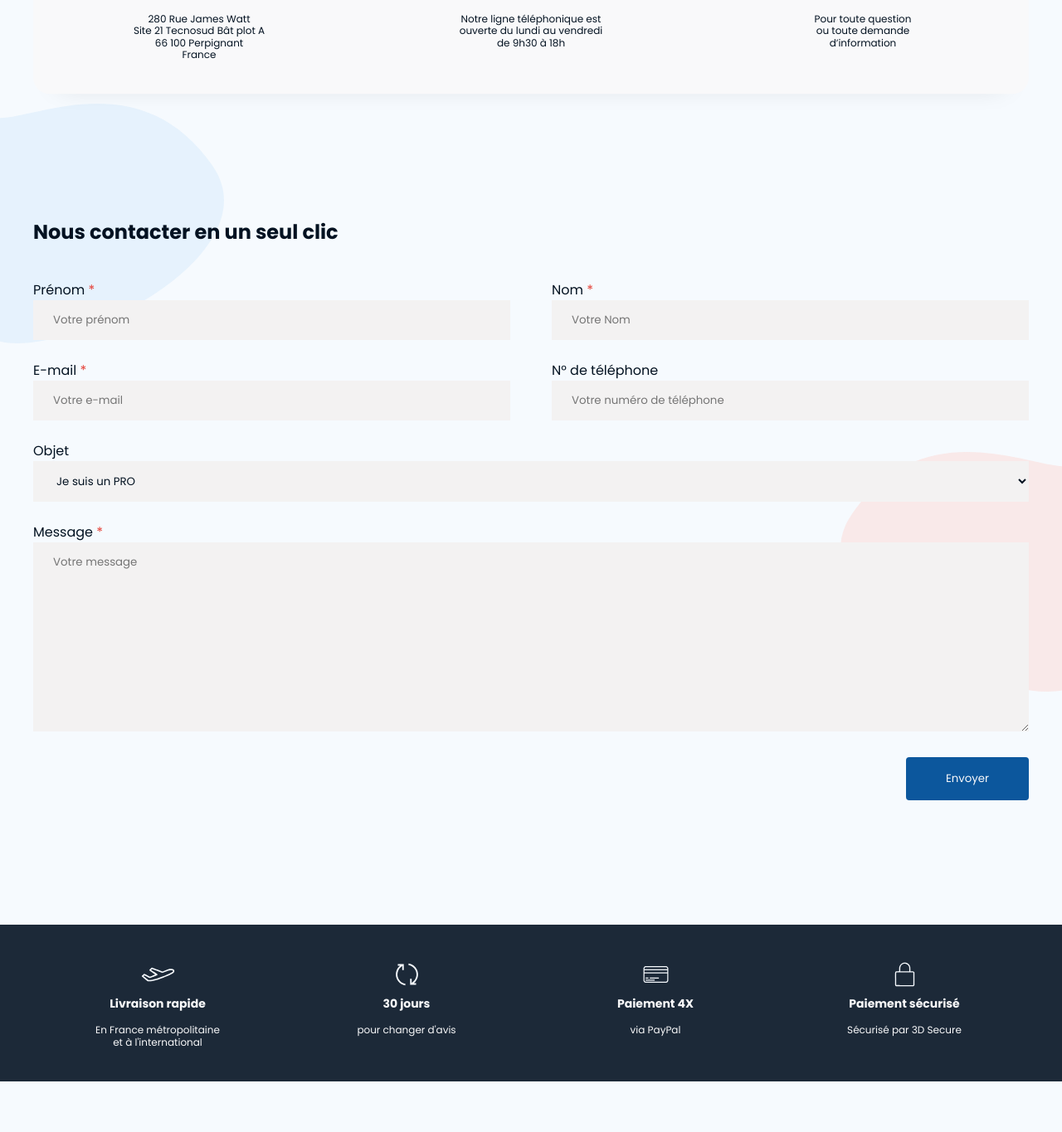
After one commit to LiveCampusProject/SoleCoolerG6, a PHP site: page /contact.php in a window 1280 px wide. The commit adds this page. Shown: the part 965-2330 px from the top of the page at 83% size. Run offline with PHP 8.4, Linux system fonts and the light colour scheme; some libraries are stand-ins or nearby versions.

Commit message:
Contact Page Integrated

```diff
--- /dev/null
+++ b/contact.php
@@ -0,0 +1,175 @@
+<?php
+
+/*
+     *  On définie le path de tout les fichiers nécéssaires et le titre de notre page
+     *  Puis on insère les élements redondants footer nav et header
+     */
+
+$js = "";
+$css = "./css/main.css";
+$titre = "SoleCooler";
+$bodyId = "contact";
+require_once("./inc/head.php");
+require_once("./inc/header.php");
+?>
+
+<main>
+    <div class="container space-arround-m">
+        <h1>Contact & Coordonnées</h1>
+        <p>Des questions ? Une demande ?</p>
+    </div>
+
+    <div>
+        <iframe src="https://www.google.com/maps/embed?pb=!1m14!1m8!1m3!1d11735.525998187966!2d2.9095206!3d42.6638665!3m2!1i1024!2i768!4f13.1!3m3!1m2!1s0x0%3A0x8851953bbdba21b8!2sSolecooler!5e0!3m2!1sen!2sfr!4v1675692172203!5m2!1sen!2sfr" width="100%" height="600" style="border:0;" allowfullscreen="" loading="lazy" referrerpolicy="no-referrer-when-downgrade"></iframe>
+
+        <div class="infos container space-arround-p">
+            <div class="grid">
+                <div class="card">
+                    <svg xmlns="http://www.w3.org/2000/svg" width="59" height="58" viewBox="0 0 59 58" fill="none">
+                        <path d="M4.08686 49.7982C-11.3915 28.5319 20.1135 -12.2732 48.1036 5.27161C83.0913 27.2026 24.4023 77.7103 4.08686 49.7982Z" fill="#E7F3FD" />
+                        <g clip-path="url(#clip0_336_5749)">
+                            <path opacity="0.989" fill-rule="evenodd" clip-rule="evenodd" d="M28.0958 -0.0488281C29.3328 -0.0488281 30.5697 -0.0488281 31.8067 -0.0488281C38.7528 0.956663 43.717 4.63505 46.6993 10.9863C48.1106 14.5021 48.4362 18.1154 47.6758 21.8262C46.6946 25.7136 45.1972 29.392 43.1837 32.8613C39.9931 38.33 36.3472 43.4732 32.2462 48.291C31.7513 48.9325 31.1817 49.4858 30.5372 49.9512C30.1465 49.9512 29.7559 49.9512 29.3653 49.9512C28.7208 49.4858 28.1511 48.9325 27.6563 48.291C23.5552 43.4732 19.9093 38.33 16.7188 32.8613C14.7052 29.392 13.2078 25.7136 12.2266 21.8262C10.9627 14.7068 13.0298 8.7661 18.4278 4.00391C21.2656 1.73875 24.4882 0.387838 28.0958 -0.0488281ZM28.7794 9.0332C32.7789 8.7785 35.8224 10.341 37.9102 13.7207C39.8172 17.8575 39.1824 21.5521 36.0059 24.8047C32.78 27.4124 29.2969 27.803 25.5567 25.9766C21.9177 23.6612 20.4366 20.3572 21.1133 16.0645C22.2258 12.1357 24.7812 9.79199 28.7794 9.0332Z" fill="#0C579D" />
+                        </g>
+                        <defs>
+                            <clipPath id="clip0_336_5749">
+                                <rect width="50" height="50" fill="white" transform="translate(5)" />
+                            </clipPath>
+                        </defs>
+                    </svg>
+
+                    <p>SoleCooler</p>
+                    <p>
+                        280 Rue James Watt
+                        <br>
+                        Site 21 Tecnosud Bât plot A
+                        <br>
+                        66 100 Perpignant
+                        <br>
+                        France
+                    </p>
+
+                </div>
+
+                <div class="card">
+                    <svg xmlns="http://www.w3.org/2000/svg" width="59" height="57" viewBox="0 0 59 57" fill="none">
+                        <path d="M4.08686 48.7982C-11.3915 27.5319 20.1135 -13.2732 48.1036 4.27161C83.0913 26.2026 24.4023 76.7103 4.08686 48.7982Z" fill="#E7F3FD" />
+                        <g clip-path="url(#clip0_336_5750)">
+                            <path opacity="0.99" fill-rule="evenodd" clip-rule="evenodd" d="M12.0762 -0.0488281C15.722 -0.0488281 19.3679 -0.0488281 23.0137 -0.0488281C24.9003 0.520265 25.9583 1.78979 26.1875 3.75977C26.2041 7.03272 26.7249 10.2229 27.75 13.3301C27.9175 14.3632 27.7548 15.3397 27.2617 16.2598C25.6711 18.3181 24.0923 20.3851 22.5254 22.4609C24.7654 26.85 27.8579 30.5284 31.8027 33.4961C33.2972 34.5337 34.8434 35.494 36.4414 36.377C38.4108 34.8633 40.3802 33.3496 42.3496 31.8359C43.0915 31.3654 43.9053 31.1213 44.791 31.1035C46.6117 31.5098 48.4347 31.9167 50.2598 32.3242C52.1065 32.5828 53.962 32.7456 55.8262 32.8125C57.439 33.2698 58.4807 34.2952 58.9512 35.8887C58.9512 39.5345 58.9512 43.1804 58.9512 46.8262C58.4629 48.4212 57.4212 49.4629 55.8262 49.9512C54.5892 49.9512 53.3522 49.9512 52.1152 49.9512C36.1136 48.5021 23.8577 41.0152 15.3477 27.4902C11.5822 21.0857 9.45008 14.1847 8.95117 6.78711C8.95117 5.55013 8.95117 4.31315 8.95117 3.07617C9.43945 1.48112 10.4811 0.439453 12.0762 -0.0488281Z" fill="#0C579D" />
+                        </g>
+                        <defs>
+                            <clipPath id="clip0_336_5750">
+                                <rect width="50" height="50" fill="white" transform="translate(9)" />
+                            </clipPath>
+                        </defs>
+                    </svg>
+
+                    <p>+33 (0)7 56 99 85 04</p>
+                    <p>
+                        Notre ligne téléphonique est
+                        <br>
+                        ouverte du lundi au vendredi
+                        <br>
+                        de 9h30 à 18h
+                    </p>
+
+                </div>
+
+                <div class="card">
+                    <svg xmlns="http://www.w3.org/2000/svg" width="67" height="58" viewBox="0 0 67 58" fill="none">
+                        <path d="M4.08674 49.7989C-11.3916 28.5326 28.5099 -12.5438 56.5 5.00096C91.4877 26.9319 24.4022 77.711 4.08674 49.7989Z" fill="#E7F3FD" />
+                        <g clip-path="url(#clip0_336_5751)">
+                            <path opacity="0.992" fill-rule="evenodd" clip-rule="evenodd" d="M55.9512 9.81446C55.9512 10.4655 55.9512 11.1165 55.9512 11.7676C55.6692 12.8498 55.0833 13.745 54.1934 14.4531C47.3574 19.0105 40.5215 23.5677 33.6855 28.125C31.8626 29.2317 30.0397 29.2317 28.2168 28.125C21.3809 23.5677 14.5449 19.0105 7.70898 14.4531C6.81907 13.745 6.23313 12.8498 5.95117 11.7676C5.95117 11.1165 5.95117 10.4655 5.95117 9.81446C6.50804 7.87438 7.77758 6.68622 9.75977 6.25C23.8874 6.1849 38.0149 6.1849 52.1426 6.25C54.1236 6.68571 55.3932 7.87385 55.9512 9.81446Z" fill="#0C579D" />
+                            <path opacity="0.994" fill-rule="evenodd" clip-rule="evenodd" d="M5.95117 16.6504C13.0265 21.3325 20.0903 26.0362 27.1426 30.7617C29.6816 32.1289 32.2207 32.1289 34.7598 30.7617C41.812 26.0362 48.8758 21.3325 55.9512 16.6504C55.9512 24.4629 55.9512 32.2754 55.9512 40.0879C55.3932 42.0285 54.1236 43.2166 52.1426 43.6523C38.0149 43.7175 23.8874 43.7175 9.75977 43.6523C7.77758 43.2161 6.50804 42.0279 5.95117 40.0879C5.95117 32.2754 5.95117 24.4629 5.95117 16.6504Z" fill="#0C579D" />
+                        </g>
+                        <defs>
+                            <clipPath id="clip0_336_5751">
+                                <rect width="50" height="50" fill="white" transform="translate(6)" />
+                            </clipPath>
+                        </defs>
+                    </svg>
+
+                    <p>info@solecooler.com</p>
+                    <p>
+                        Pour toute question
+                        <br>
+                        ou toute demande
+                        <br>
+                        d’information
+                    </p>
+
+                </div>
+            </div>
+        </div>
+    </div>
+
+    <div class="container">
+        <h2 class="space-arround-m">Nous contacter en un seul clic</h2>
+
+        <form id="contact-form" action="">
+
+            <div class="input">
+                <label>
+                    <div>Prénom <span class="req">*</span></div>
+                    <input type="text" name="firstname" id="firstname" placeholder="Votre prénom" require>
+                </label>
+            </div>
+
+            <div class="input">
+                <label>
+                    <div>Nom <span class="req">*</span></div>
+                    <input type="text" name="lastname" id="lastname" placeholder="Votre Nom" require>
+                </label>
+            </div>
+
+            <div class="input">
+                <label>
+                    <div>E-mail <span class="req">*</span></div>
+                    <input type="email" name="email" id="email" placeholder="Votre e-mail" require>
+                </label>
+            </div>
+
+            <div class="input">
+                <label>
+                    <div>N° de téléphone</div>
+                    <input type="tel" name="tel" id="tel" placeholder="Votre numéro de téléphone">
+                </label>
+            </div>
+
+            <div class="input">
+                <label>
+                    <div>Objet</div>
+                    <select name="object" id="object">
+                        <option value="pro">Je suis un PRO</option>
+                        <option value="informations">Demande d'informations</option>
+                    </select>
+                </label>
+            </div>
+
+            <div class="input">
+                <label>
+                    <div>Message <span class="req">*</span></div>
+                    <textarea name="message" id="message" cols="30" rows="10" placeholder="Votre message" require></textarea>
+                </label>
+            </div>
+
+            <div>
+                <input class="button-2" type="submit" value="Envoyer">
+            </div>
+        </form>
+    </div>
+
+
+    <svg xmlns="http://www.w3.org/2000/svg" width="270" height="289" viewBox="0 0 270 289" fill="none">
+      <path opacity="0.8" d="M256.224 74.9165C171.241 -47.8657 44.7927 17.2534 0 17.2534V150.5V286.754C83.6492 307.346 330.577 182.341 256.224 74.9165Z" fill="#E3F0FD" />
+    </svg>
+
+    <svg xmlns="http://www.w3.org/2000/svg" width="267" height="289" viewBox="0 0 267 289" fill="none">
+      <path opacity="0.8" d="M270 17.2534V286.754C186.351 307.346 -60.577 182.341 13.7762 74.9165C98.7591 -47.8658 225.207 17.2533 270 17.2534Z" fill="#FBE5E4" />
+    </svg>
+
+
+</main>
+
+<?php
+require_once("./inc/footer.php");
+?>
--- a/css/_colors.scss
+++ b/css/_colors.scss
@@ -3,6 +3,7 @@ $red: #E54138;
 
 $black: #031221;
 $white: #F9F9FA;
+$gray: #F3F2F2;
 
 $color-bg: #F6FAFE;
 $color-separator: #1C2938;
--- a/css/_fonts.scss
+++ b/css/_fonts.scss
@@ -6,6 +6,7 @@
 // Init
 * {
     font-family: 'Poppins', sans-serif;
+    color: $black;
 }
 
 
--- a/css/_init.scss
+++ b/css/_init.scss
@@ -7,7 +7,12 @@
 
 body {
     background-color: $color-bg;
+}
+
+body,
+html {
     overflow-x: hidden;
+    width: 100vw;
 }
 
 ul {
--- a/css/main.css
+++ b/css/main.css
@@ -2,6 +2,7 @@
 @import url("https://fonts.googleapis.com/css2?family=Oxygen:wght@300;400;700&display=swap");
 * {
   font-family: "Poppins", sans-serif;
+  color: #031221;
 }
 
 @-webkit-keyframes wavesEffectLeft {
@@ -68,7 +69,12 @@
 
 body {
   background-color: #F6FAFE;
+}
+
+body,
+html {
   overflow-x: hidden;
+  width: 100vw;
 }
 
 ul {
@@ -403,6 +409,8 @@ h2.h2-tiny {
 
 footer #reassurance {
   background-color: #1C2938;
+}
+footer #reassurance * {
   color: #F9F9FA;
 }
 footer #reassurance .points .grid {
@@ -666,6 +674,9 @@ footer .copyright p {
   background-size: cover;
   text-align: center;
 }
+#index #solecooler * {
+  color: #F9F9FA;
+}
 #index #solecooler div {
   width: 50%;
   color: #F9F9FA;
@@ -754,4 +765,110 @@ footer .copyright p {
     flex-direction: column-reverse;
     gap: 50px;
   }
+}
+
+body:not(#index) main {
+  margin-top: 250px;
+}
+
+#contact .infos {
+  transform: translateY(-50%);
+  background: #F9F9FA;
+  border-radius: 20px;
+  box-shadow: 0 20px 30px -30px rgba(0, 0, 0, 0.15);
+}
+#contact .infos .grid {
+  grid-template-columns: repeat(3, 1fr) !important;
+  display: grid;
+  grid-template-columns: repeat(4, 1fr);
+  text-align: center;
+}
+@media (max-width: 768px) {
+  #contact .infos .grid {
+    grid-template-columns: repeat(2, 1fr);
+  }
+}
+@media (max-width: 768px) {
+  #contact .infos .grid .card {
+    padding: 16px 0;
+  }
+}
+#contact .infos .grid .card > svg {
+  height: 40px;
+}
+#contact .infos .grid .card > p {
+  line-height: 120%;
+}
+#contact .infos .grid .card > p:first-of-type {
+  font-size: 14px;
+  font-weight: bold;
+}
+#contact .infos .grid .card > p:last-of-type {
+  font-size: 12px;
+  font-weight: 400;
+  margin-top: 16px;
+}
+@media (max-width: 768px) {
+  #contact .infos .grid {
+    grid-template-columns: repeat(1, 1fr) !important;
+  }
+}
+#contact form#contact-form {
+  display: grid;
+  grid-template-columns: repeat(2, 1fr);
+  grid-template-areas: "prenom nom" "email tel" "objet objet" "message message" ". submit";
+  gap: 24px 50px;
+  margin-bottom: 150px;
+}
+@media (max-width: 768px) {
+  #contact form#contact-form {
+    display: block;
+  }
+}
+@media (max-width: 768px) {
+  #contact form#contact-form > div.input {
+    margin-bottom: 16px;
+  }
+}
+#contact form#contact-form > div.input input,
+#contact form#contact-form > div.input select,
+#contact form#contact-form > div.input textarea {
+  width: 100%;
+  padding: 14px 24px;
+  background-color: #F3F2F2;
+  border: none;
+}
+#contact form#contact-form > div.input:nth-of-type(5) {
+  grid-area: objet;
+}
+#contact form#contact-form > div.input:nth-of-type(6) {
+  grid-area: message;
+}
+#contact form#contact-form > div.input .req {
+  color: #E54138;
+}
+#contact form#contact-form > div:last-of-type {
+  grid-area: submit;
+}
+#contact form#contact-form > div:last-of-type input[type=submit] {
+  grid-area: submit;
+  width: -webkit-fit-content;
+  width: -moz-fit-content;
+  width: fit-content;
+  float: right;
+  border: none;
+}
+#contact main {
+  position: relative;
+}
+#contact main > svg {
+  position: absolute;
+  z-index: -1;
+}
+#contact main > svg:first-of-type {
+  top: 50%;
+}
+#contact main > svg:last-of-type {
+  top: 75%;
+  right: 0;
 }/*# sourceMappingURL=main.css.map */
--- a/css/main.scss
+++ b/css/main.scss
@@ -1,7 +1,7 @@
 // Variables
 @import '_variables';
+@import '_colors';
 @import '_fonts';
-@import '_colors';
 @import '_animations';
 @import '_responsive';
 @import '_init';
@@ -16,3 +16,4 @@
 @import 'pages/footer';
 @import 'pages/home';
 @import 'pages/page';
+@import 'pages/contact';
--- /dev/null
+++ b/css/pages/contact.scss
@@ -0,0 +1,91 @@
+#contact {
+    .infos {
+        transform: translateY(-50%);
+        background: $white;
+        border-radius: 20px;
+        box-shadow: 0 20px 30px -30px rgba(0, 0, 0, .15);
+
+        .grid {
+            grid-template-columns: repeat(3, 1fr) !important;
+            @include grid;
+
+            @media (max-width: $mobile) {
+                grid-template-columns: repeat(1, 1fr) !important;
+            }
+        }
+    }
+
+    form#contact-form {
+        display: grid;
+        grid-template-columns: repeat(2, 1fr);
+        grid-template-areas:
+            "prenom nom"
+            "email tel"
+            "objet objet"
+            "message message"
+            ". submit";
+        gap: 24px 50px;
+
+        margin-bottom: 150px;
+
+        @media (max-width: $mobile) {
+            display: block;
+        }
+
+        >div.input {
+            @media (max-width: $mobile) {
+                margin-bottom: 16px;
+            }
+
+            input,
+            select,
+            textarea {
+                width: 100%;
+                padding: 14px 24px;
+                background-color: $gray;
+                border: none;
+            }
+
+            &:nth-of-type(5) {
+                grid-area: objet;
+            }
+
+            &:nth-of-type(6) {
+                grid-area: message;
+            }
+
+            .req {
+                color: $red;
+            }
+        }
+
+        >div:last-of-type {
+            grid-area: submit;
+
+            input[type=submit] {
+                grid-area: submit;
+                width: fit-content;
+                float: right;
+                border: none;
+            }
+        }
+    }
+
+    main {
+        position: relative;
+
+        >svg {
+            position: absolute;
+            z-index: -1;
+
+            &:first-of-type {
+                top: 50%;
+            }
+
+            &:last-of-type {
+                top: 75%;
+                right: 0;
+            }
+        }
+    }
+}
--- a/css/pages/footer.scss
+++ b/css/pages/footer.scss
@@ -1,7 +1,10 @@
 footer {
     #reassurance {
         background-color: $color-separator;
-        color: $white;
+
+        * {
+            color: $white;
+        }
 
         .points {
             .grid {
--- a/css/pages/home.scss
+++ b/css/pages/home.scss
@@ -173,6 +173,10 @@
         background-size: cover;
         text-align: center;
 
+        * {
+            color: $white;
+        }
+
         div {
             width: 50%;
             color: $white;
--- a/css/pages/page.scss
+++ b/css/pages/page.scss
@@ -1,5 +1,7 @@
-
-
-// body {
-//     background-color: $blue;
-// }
+body {
+    &:not(#index) {
+        main {
+            margin-top: 250px;
+        }
+    }
+}
--- /dev/null
+++ b/inc/breadcrumb.php
@@ -0,0 +1,4 @@
+<section id="breadcrumb">
+    Accueil > <b>Climfeet</b>
+    <!-- Accueil > <b><?= $actualPage ?></b> -->
+</section>
--- a/inc/header.php
+++ b/inc/header.php
@@ -1,6 +1,5 @@
 <?php
 session_start();
-  if (!isset($_SESSION['loggedin'])):
 ?>
 
 
@@ -27,7 +26,7 @@
                     <li><a href="#">Notre technologie</a></li>
                     <li><a href="#">Nos histoire</a></li>
                     <li><a href="#">Actualités</a></li>
-                <li><a href="#">Contact</a></li>
+                    <li><a href="./contact.php">Contact</a></li>
                 </ul>
             </nav>
             <!-- End Main Nav -->
@@ -35,7 +34,11 @@
             <!-- Icons -->
             <div id="icons">
                 <ul>
-                <li><a href="#"><img src="./assets/img/icons/icon_user.svg" width="25" alt="Mon compte"></a></li>
+                    <li>
+                        <a href="<?php if (!isset($_SESSION['loggedin'])) echo './login.php'; ?>">
+                            <img src="./assets/img/icons/icon_user.svg" width="25" alt="Mon compte">
+                        </a>
+                    </li>
                     <li><a href="#"><img src="./assets/img/icons/icon_cart.svg" width="25" alt="Panier"></a></li>
                     <li>
                         <form>
@@ -57,4 +60,3 @@
         <!-- End Navbar -->
 
     </header>
-<?php endif ?>
--- a/inc/utils.php
+++ b/inc/utils.php
@@ -16,9 +16,9 @@
         try {
 
             $utilisateur = "root";
-            $motdepasse = "root";
+            $motdepasse = "";
             $hote = "localhost";
-            $port = 8889;            ;
+            $port = 3306;
             $moteur = "mysql";
             $bdd = "solecooler";
             $pdo = new PDO("$moteur:host=$hote:$port;dbname=$bdd", $utilisateur, $motdepasse, [
```
Also changed, not shown: login.php (+18 -8 lines), product.php (added), 1 other file. Lines whose indentation alone changed are shown as unchanged.
